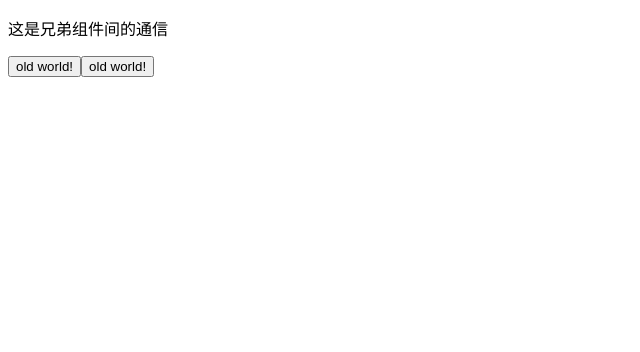
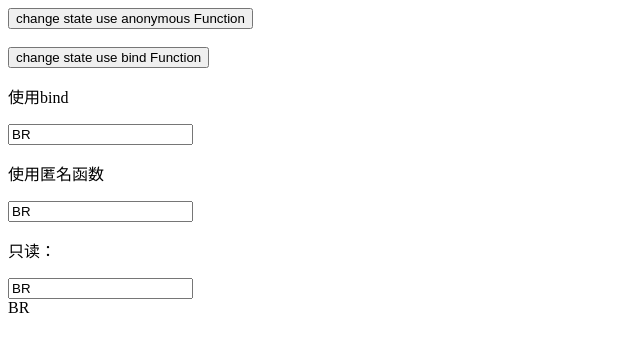
Before and after one commit to null-br/react-study, a React (Vite) app: page / in a window 1280 px wide. Shown: the top 352 px of the page, without its empty margins (0-640 px from the left). Built offline with nearby package versions, Linux system fonts and the light colour scheme.

Commit message:
change ReactEventAndTwoWayDataBinding indexjs

```diff
--- a/src/App.js
+++ b/src/App.js
@@ -1,49 +1,14 @@
 import React, { Component } from 'react';
 // import Index from "./components/ListsAndKeys/Index";
 // import Index from './components/ReactClassVSFuncComponents/Index';
-// import Index from './components/ReactEventAndTwoWayDataBinding/Index';
-import Index from './components/ParentToChild/IndexSibling';
+import Index from './components/ReactEventAndTwoWayDataBinding/Index';
+// import Index from './components/ParentToChild/IndexSibling';
 
 class App extends Component {
-  // constructor(props) {
-  //   super(props);
-  //   UniqueId.enableUniqueIds(this);
-  //   this.state = {
-  //     title: 'old world!',
-  //     users: [
-  //       { id: this.nextUniqueId(), name: 'jill', age: 14 },
-  //       { id: this.nextUniqueId(), name: 'hey', age: 24 },
-  //       { id: this.nextUniqueId(), name: 'jim', age: 34 },
-  //     ]
-  //   }
-  // }
-
-  delUserName(index, e) {
-    const users = Object.assign([], this.state.users);
-    users.splice(index, 1);
-    this.setState({users});
-  }
-
-  changeUserName(id, e) {
-    const index = this.state.users.findIndex((user) => {
-      return user.id === id;
-    });
-
-    const curUser = Object.assign([], this.state.users[index]);
-    curUser.name = e.target.value;
-
-    const users = Object.assign([], this.state.users);
-    users[index] = curUser;
-
-    this.setState({
-      users,
-    });
-  }
   render() {
     return (
       <div>
         <Index/>
-        {/*<ReactEventAndTwoWayDataBinding />*/}
       </div>
     )
   }
--- /dev/null
+++ b/src/components/ReactEventAndTwoWayDataBinding/Index.js
@@ -0,0 +1,10 @@
+import React from 'react';
+import ReactEventAndTwoWayDataBinding from './ReactEventAndTwoWayDataBinding';
+
+const Index = () => {
+  return(
+    <ReactEventAndTwoWayDataBinding />
+  );
+}
+
+export default Index;
--- a/src/components/ReactEventAndTwoWayDataBinding/ReactEventAndTwoWayDataBinding.js
+++ b/src/components/ReactEventAndTwoWayDataBinding/ReactEventAndTwoWayDataBinding.js
@@ -25,17 +25,12 @@ class ReactEventAndTwoWayDataBinding extends Component {
         <br/>
         <br/>
         <button onClick={this.changeName.bind(this, 'BR is sad')}>change state use bind Function</button>
-        <br/>
-        <br/>
+        <p>使用bind</p>
         <input type="text" onChange={this.changeNameWithInput.bind(this)} value={this.state.name}/>
-        <br/>
-        <br/>
+        <p>使用匿名函数</p>
         <input type="text" onChange={(e) => this.changeNameWithInput(e)} value={this.state.name}/>
-        <br/>
-        <br/>
+        <p>只读：</p>
         <input type="text" value={this.state.name} readOnly={true}/>
-        <br/>
-        <br/>
         <div>{this.state.name}</div>
       </Fragment>
     )
```
